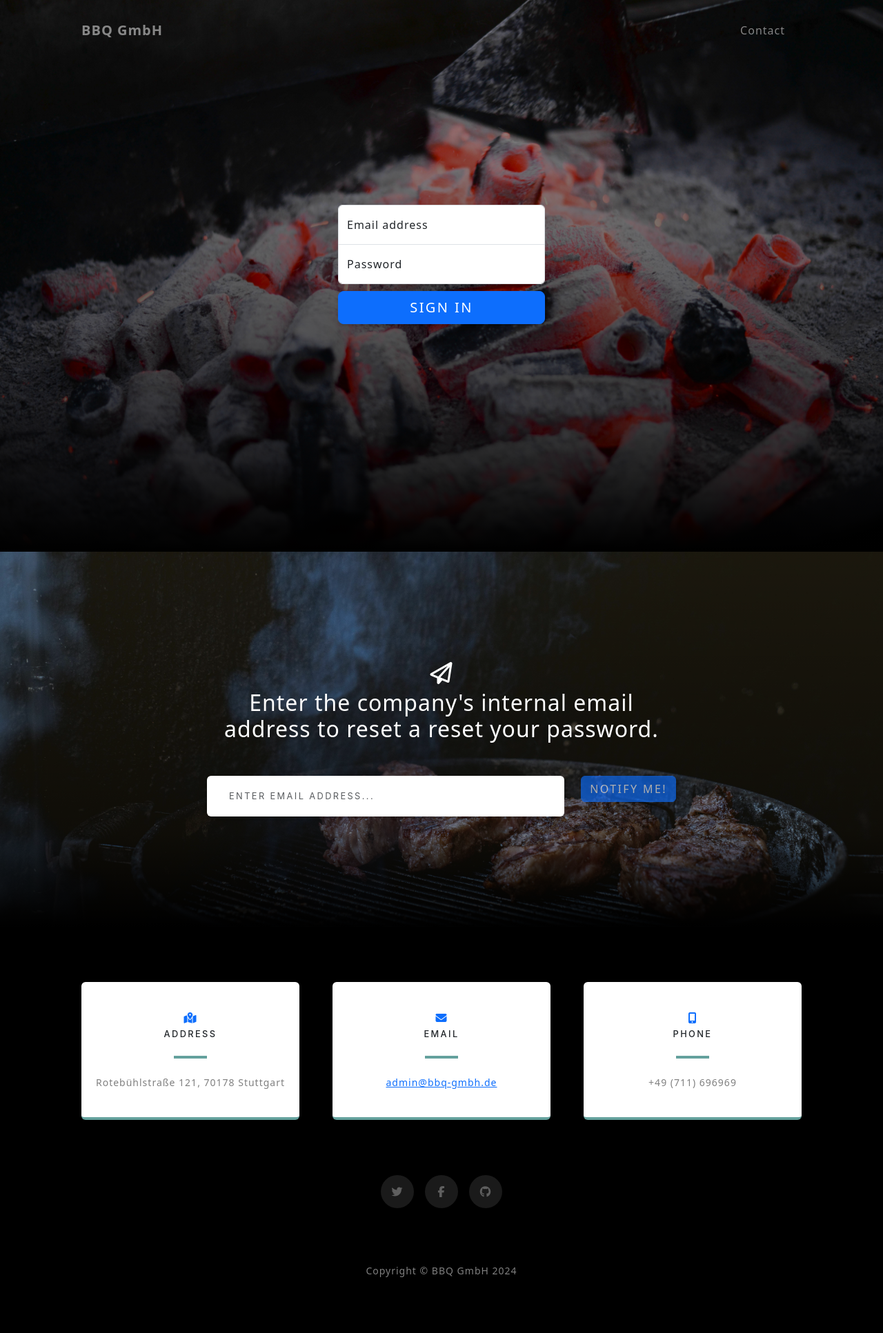
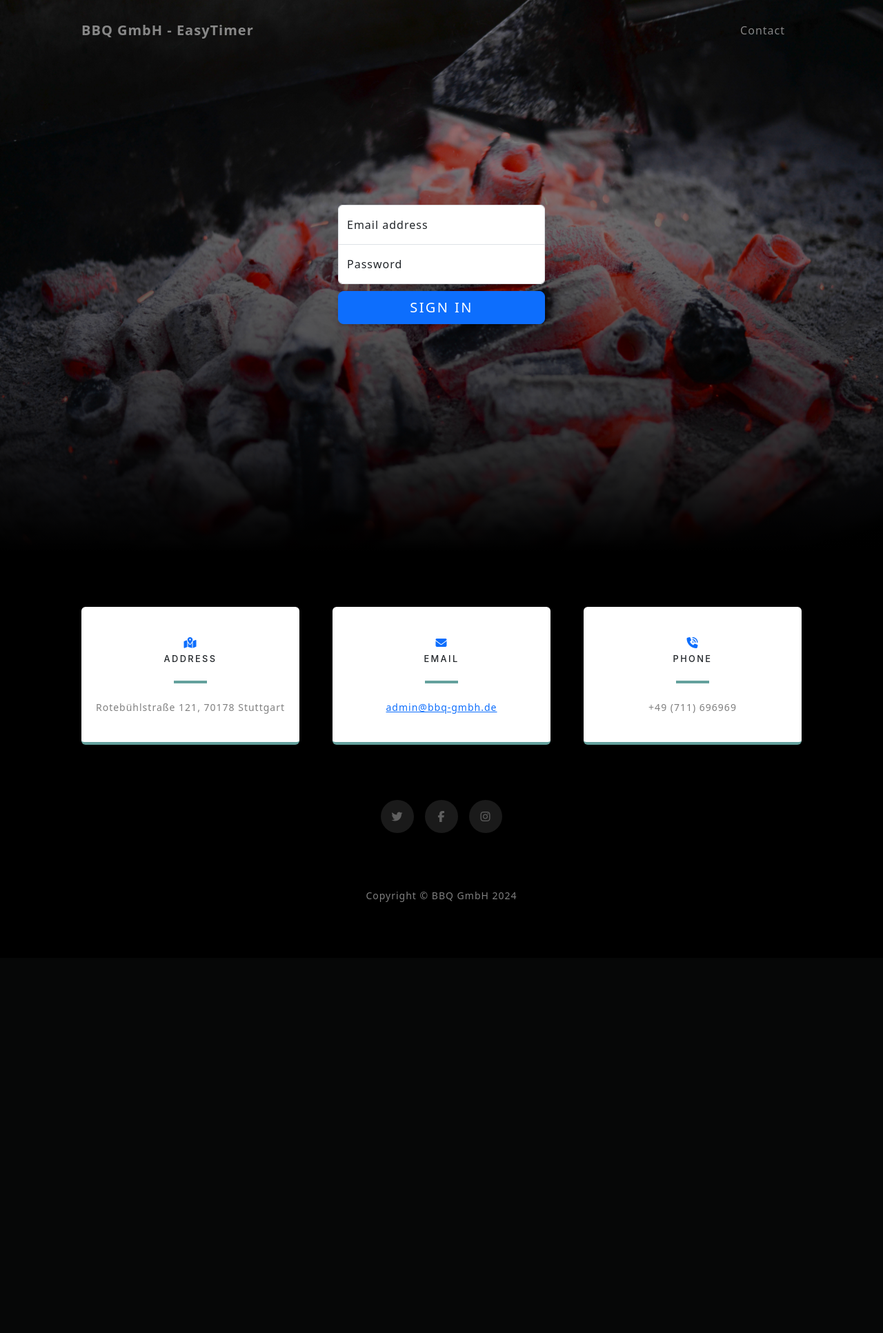
Before and after one commit to ppilloww/root, a Django app: page /signin/ in a window 1280 px wide. Shown: the whole page at 69% size. After the commit the page ends 1308 px from the top, so only its background shows below. Run offline with Django 5.2, Linux system fonts and the light colour scheme; some libraries are stand-ins or nearby versions.

Commit message:
20240423 -change app name -delate contact form -function check done

```diff
--- a/bbq_gmbh/urls.py
+++ b/bbq_gmbh/urls.py
@@ -27,5 +27,4 @@ urlpatterns = [
     path('changePassword/', changePassword, name='changePassword'),
     path('employeeManagement/', employeeManagement, name='employeeManagement'),
 
-
 ]
--- a/bbq_gmbh_app/templates/employeeManagementEn.Html
+++ b/bbq_gmbh_app/templates/employeeManagementEn.Html
@@ -24,7 +24,7 @@
         <!-- Navigation-->
         <nav class="navbar navbar-expand-lg navbar-light fixed-top" id="mainNav">
             <div class="container px-4 px-lg-5">
-                <a class="navbar-brand" href="{% url 'home'%}">BBQ GmbH</a>
+                <a class="navbar-brand" href="{% url 'home'%}">BBQ GmbH - EasyTimer</a>
                 <button class="navbar-toggler navbar-toggler-right" type="button" data-bs-toggle="collapse" data-bs-target="#navbarResponsive" aria-controls="navbarResponsive" aria-expanded="false" aria-label="Toggle navigation">
                     Menu
                     <i class="fas fa-bars"></i>
--- a/bbq_gmbh_app/templates/homeEnHr.html
+++ b/bbq_gmbh_app/templates/homeEnHr.html
@@ -27,7 +27,7 @@
         <!-- Navigation-->
         <nav class="navbar navbar-expand-lg navbar-light fixed-top" id="mainNav">
             <div class="container px-4 px-lg-5">
-                <a class="navbar-brand" href="#page-top">BBQ GmbH</a>
+                <a class="navbar-brand" href="#page-top">BBQ GmbH - EasyTimer</a>
                 <button class="navbar-toggler navbar-toggler-right" type="button" data-bs-toggle="collapse" data-bs-target="#navbarResponsive" aria-controls="navbarResponsive" aria-expanded="false" aria-label="Toggle navigation">
                     Menu
                     <i class="fas fa-bars"></i>
--- a/bbq_gmbh_app/templates/indexEn.html
+++ b/bbq_gmbh_app/templates/indexEn.html
@@ -24,7 +24,7 @@
         <!-- Navigation-->
         <nav class="navbar navbar-expand-lg navbar-light fixed-top" id="mainNav">
             <div class="container px-4 px-lg-5">
-                <a class="navbar-brand" href="#page-top">BBQ GmbH</a>
+                <a class="navbar-brand" href="#page-top">BBQ GmbH - EasyTimer</a>
                 <button class="navbar-toggler navbar-toggler-right" type="button" data-bs-toggle="collapse" data-bs-target="#navbarResponsive" aria-controls="navbarResponsive" aria-expanded="false" aria-label="Toggle navigation">
                     Menu
                     <i class="fas fa-bars"></i>
--- a/bbq_gmbh_app/templates/pwEn.html
+++ b/bbq_gmbh_app/templates/pwEn.html
@@ -25,7 +25,7 @@
         <!-- Navigation-->
         <nav class="navbar navbar-expand-lg navbar-light fixed-top" id="mainNav">
             <div class="container px-4 px-lg-5">
-                <a class="navbar-brand" href="{% url 'home'%}">BBQ GmbH</a>
+                <a class="navbar-brand" href="{% url 'home'%}">BBQ GmbH - EasyTimer</a>
                 <button class="navbar-toggler navbar-toggler-right" type="button" data-bs-toggle="collapse" data-bs-target="#navbarResponsive" aria-controls="navbarResponsive" aria-expanded="false" aria-label="Toggle navigation">
                     Menu
                     <i class="fas fa-bars"></i>
--- a/bbq_gmbh_app/templates/signinEn.html
+++ b/bbq_gmbh_app/templates/signinEn.html
@@ -27,14 +27,14 @@
         <!-- Navigation-->
         <nav class="navbar navbar-expand-lg navbar-light fixed-top" id="mainNav">
             <div class="container px-4 px-lg-5">
-                <a class="navbar-brand" href="#page-top">BBQ GmbH</a>
+                <a class="navbar-brand" href="#page-top">BBQ GmbH - EasyTimer</a>
                 <button class="navbar-toggler navbar-toggler-right" type="button" data-bs-toggle="collapse" data-bs-target="#navbarResponsive" aria-controls="navbarResponsive" aria-expanded="false" aria-label="Toggle navigation">
                     Menu
                     <i class="fas fa-bars"></i>
                 </button>
                 <div class="collapse navbar-collapse" id="navbarResponsive">
                     <ul class="navbar-nav ms-auto">
-                        <li class="nav-item"><a class="nav-link" href="#signup">Contact</a></li>
+                        <li class="nav-item"><a class="nav-link" href="#contact">Contact</a></li>
                     </ul>
                 </div>
             </div>
@@ -69,46 +69,8 @@
             </div>
         </header>
 
-        <!-- Signup to contact Admin -->
-        <section class="signup-section" id="signup">
-            <div class="container px-4 px-lg-5">
-                <div class="row gx-4 gx-lg-5">
-                    <div class="col-md-10 col-lg-8 mx-auto text-center">
-                        <i class="far fa-paper-plane fa-2x mb-2 text-white"></i>
-                        <h2 class="text-white mb-5">Enter the company's internal email address to reset a reset your password.</h2>
-
-                        <form class="form-signup" id="contactForm" data-sb-form-api-token="API_TOKEN">
-                            <!-- Email address input-->
-                            <div class="row input-group-newsletter">
-                                <div class="col"><input class="form-control" id="emailAddress" type="email" placeholder="Enter email address..." aria-label="Enter email address..." data-sb-validations="required,email" /></div>
-                                <div class="col-auto"><button class="btn btn-primary disabled" id="submitButton" type="submit">Notify Me!</button></div>
-                            </div>
-                            <div class="invalid-feedback mt-2" data-sb-feedback="emailAddress:required">An email is required.</div>
-                            <div class="invalid-feedback mt-2" data-sb-feedback="emailAddress:email">Email is not valid.</div>
-                            <!-- Submit success message-->
-                            <!---->
-                            <!-- This is what your users will see when the form-->
-                            <!-- has successfully submitted-->
-                            <div class="d-none" id="submitSuccessMessage">
-                                <div class="text-center mb-3 mt-2 text-white">
-                                    <div class="fw-bolder">Form submission successful!</div>
-                                    To activate this form, sign up at
-                                    <br />
-                                    <a href="https://startbootstrap.com/solution/contact-forms">https://startbootstrap.com/solution/contact-forms</a>
-                                </div>
-                            </div>
-                            <!-- Submit error message-->
-                            <!---->
-                            <!-- This is what your users will see when there is-->
-                            <!-- an error submitting the form-->
-                            <div class="d-none" id="submitErrorMessage"><div class="text-center text-danger mb-3 mt-2">Error sending message!</div></div>
-                        </form>
-                    </div>
-                </div>
-            </div>
-        </section>
         <!-- Contact-->
-        <section class="contact-section bg-black">
+        <section class="contact-section bg-black" id="contact">
             <div class="container px-4 px-lg-5">
                 <div class="row gx-4 gx-lg-5">
                     <div class="col-md-4 mb-3 mb-md-0">
@@ -134,7 +96,7 @@
                     <div class="col-md-4 mb-3 mb-md-0">
                         <div class="card py-4 h-100">
                             <div class="card-body text-center">
-                                <i class="fas fa-mobile-alt text-primary mb-2"></i>
+                                <i class="fas fa-phone-volume text-primary mb-2"></i>
                                 <h4 class="text-uppercase m-0">Phone</h4>
                                 <hr class="my-4 mx-auto" />
                                 <div class="small text-black-50">+49 (711) 696969</div>
@@ -145,7 +107,7 @@
                 <div class="social d-flex justify-content-center">
                     <a class="mx-2" href="#!"><i class="fab fa-twitter"></i></a>
                     <a class="mx-2" href="#!"><i class="fab fa-facebook-f"></i></a>
-                    <a class="mx-2" href="#!"><i class="fab fa-github"></i></a>
+                    <a class="mx-2" href="#!"><i class="fab fa-instagram"></i></a>
                 </div>
             </div>
         </section>
```
